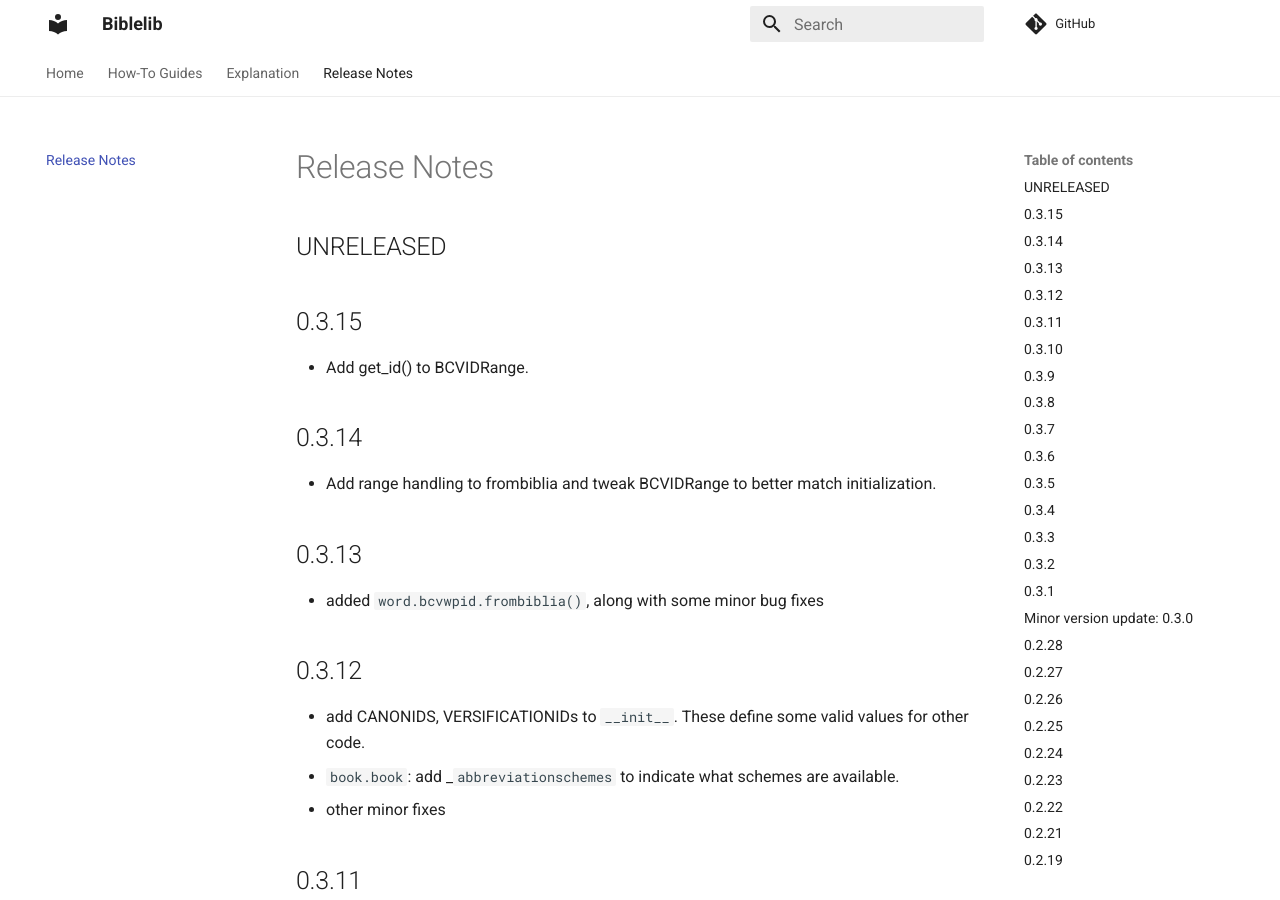
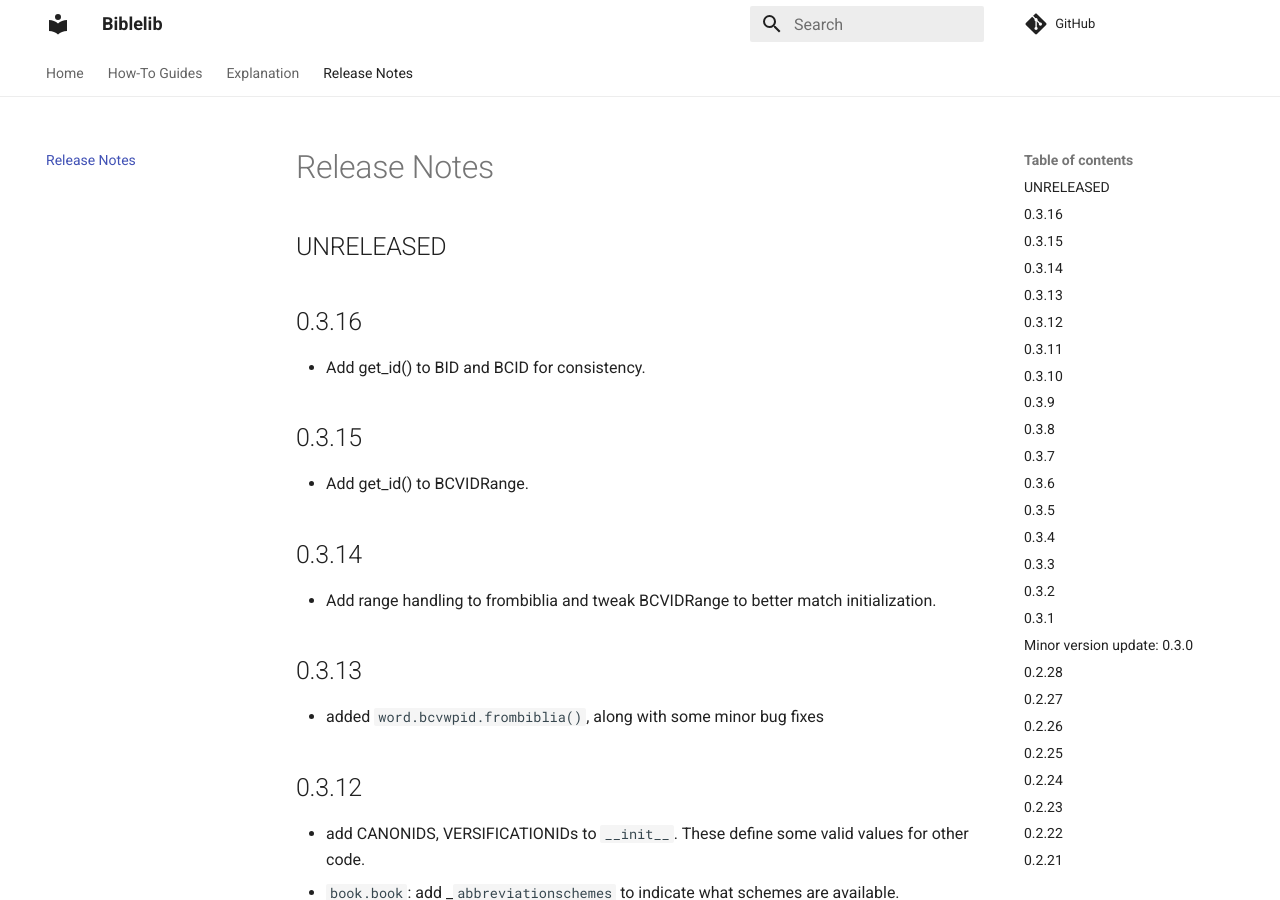
Before and after one commit to Clear-Bible/Biblelib, an MkDocs documentation site: the page built from docs/ReleaseNotes.md, in a window 1280 px wide and 900 px high. Built offline with MkDocs 1.6.1 and Material for MkDocs 9.7.7, drawn with Linux system fonts in a browser that asks for light colours; comment, search, counter and statistics services are not loaded.

Commit message:
v 0.3.16

```diff
--- a/docs/ReleaseNotes.md
+++ b/docs/ReleaseNotes.md
@@ -1,6 +1,10 @@
 # Release Notes
 
 ## UNRELEASED
+
+## 0.3.16
+
+- Add get_id() to BID and BCID for consistency.
 
 ## 0.3.15
 
--- a/pyproject.toml
+++ b/pyproject.toml
@@ -1,6 +1,6 @@
 [tool.poetry]
 name = "biblelib"
-version = "0.3.15"
+version = "0.3.16"
 description = "Utilities for working with metadata for Bible books, references, pericopes, and other units."
 authors = ["Sean Boisen <sean.boisen@gmail.com>"]
 repository = "https://github.com/Clear-Bible/Biblelib/"
```
